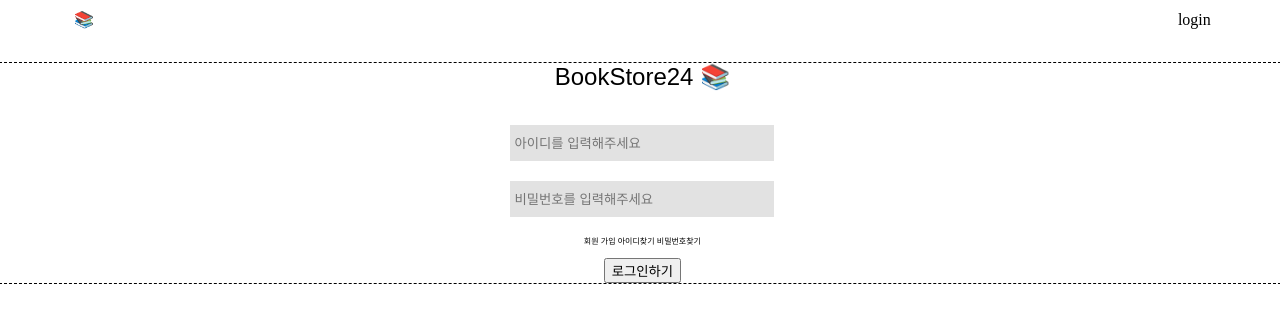
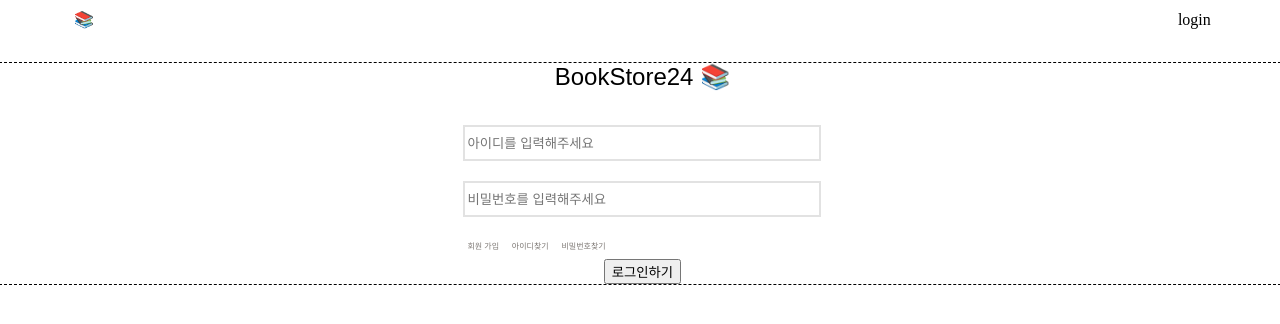
Before and after one commit to yundevingV/BookStore24, a React (Create React App) app: page /login in a window 1280 px wide. Shown: the top 324 px of the page. Built offline with nearby package versions, Linux system fonts and the light colour scheme.

Commit message:
[Feat] : Login 페이지 Menu 디자인

```diff
--- a/src/pages/Login.tsx
+++ b/src/pages/Login.tsx
@@ -29,7 +29,13 @@ export default function Login() {
 
                 <MenuContainer>
                     <Menu>
-                        회원 가입 아이디찾기 비밀번호찾기
+                        회원 가입
+                    </Menu>
+                    <Menu>
+                        아이디찾기
+                    </Menu>
+                    <Menu>
+                        비밀번호찾기
                     </Menu>
                 </MenuContainer>
 
@@ -75,14 +81,12 @@ text-align : center;
 `
 
 const Input = styled.input`
-width : 256px;
+width : 350px;
 height : 30px;
 
 margin : 10px;
 
 border : 2px solid #e2e2e2;
-
-background-color : #e2e2e2;
 
 //인풋 창 포커스
 &:focus {
@@ -94,12 +98,25 @@ background-color : #e2e2e2;
 `
 
 const MenuContainer = styled.div`
+width : 350px;
+
 margin: 0 auto;
-text-align : center;
+
+margint-right : 10vw;
+
+
+
 `
 
-const Menu = styled.p`
+const Menu = styled.span`
 font-size : 8px;
+color:  #7d7874;
+margin-right : 1vw;
+&:hover {
+    color : black;
+    cursor : pointer;
+    }
+
 `
 const ButtonContainer = styled.div`
 margin: 0 auto;
```
